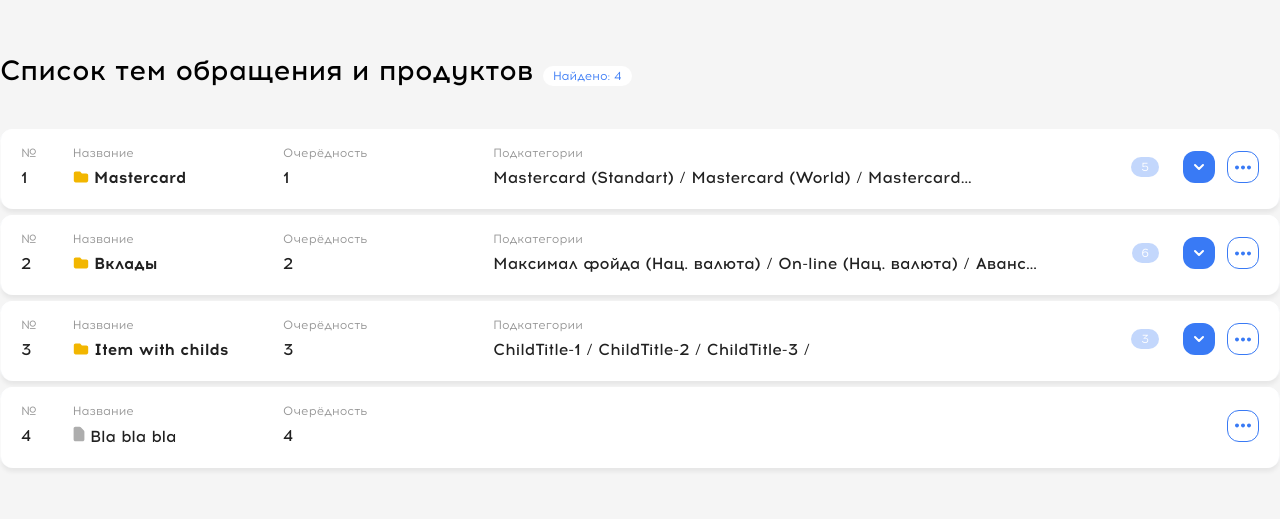
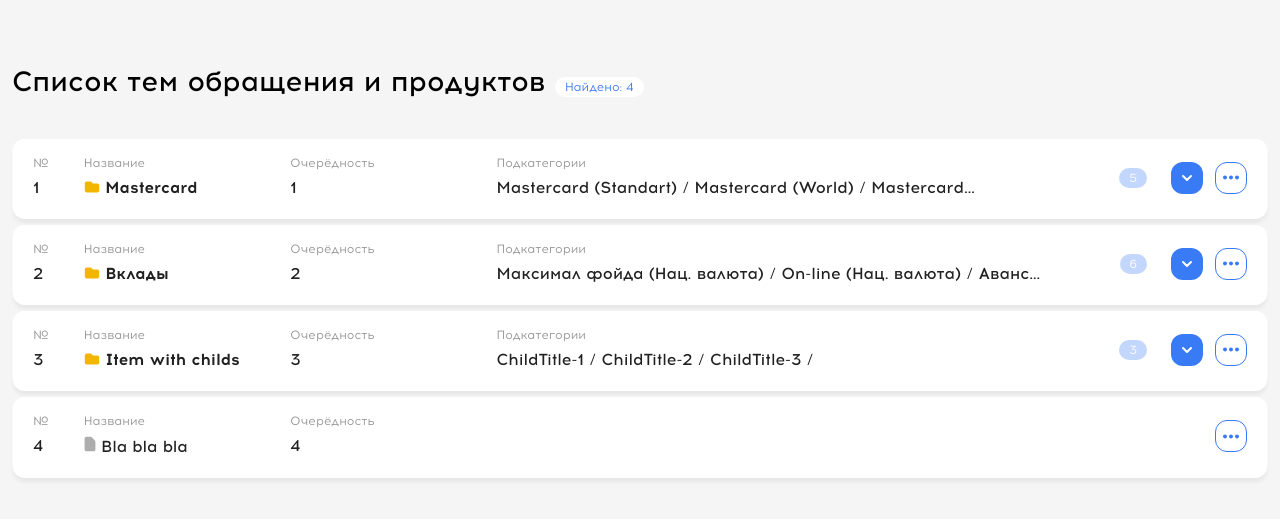
Before and after one commit to Proxx07/Drag-and-drop, a Vue app: page / in a window 1280 px wide. Shown: the part 137-656 px from the top of the page. Built offline with nearby package versions, Linux system fonts and the light colour scheme.

Commit message:
[DONE] ClickOutside functionality

```diff
--- a/src/App.vue
+++ b/src/App.vue
@@ -5,11 +5,11 @@ import {list as arr} from "@/data";
 
 const list = ref<IAccordionItem[]>(arr)
 
-const editHandler = (index: string | number) => {
+const editHandler = (index: string) => {
   alert(`Редактирование элемента ${index}`)
 }
 
-const deleteHandler = (index: string | number) => {
+const deleteHandler = (index: string) => {
   alert(`Удаление элемента ${index}`)
 }
 </script>
@@ -33,6 +33,7 @@ h1 {
 .wrapper {
   display: flex;
   flex-direction: column;
-  gap: 4rem
+  gap: 4rem;
+  padding: 25vh 1.2rem 0;
 }
 </style>
--- a/src/assets/main.css
+++ b/src/assets/main.css
@@ -12,7 +12,7 @@ body {
 }
 
 #app {
-  max-width: 165rem;
+  max-width: 180rem;
   margin: 0 auto;
   width: 100%;
   font-size: 2rem;
@@ -20,5 +20,4 @@ body {
   display: flex;
   align-items: center;
   flex-direction: column;
-  justify-content: center;
 }
--- a/src/components/VAccordion.vue
+++ b/src/components/VAccordion.vue
@@ -17,16 +17,13 @@ const {
 
   mouseDownHandler,
   mouseMoveHandler,
-  mouseLeaveHandler,
   mouseUpHandler,
   mouseOverHandler
 } = useAccordionList(props, emit)
-
 </script>
 
 <template>
-<!--  v-outside-click="mouseUpHandler"-->
-  <div class="accordion" @mousemove.stop="mouseMoveHandler" @mouseup.stop="mouseUpHandler" @mouseleave="mouseLeaveHandler">
+  <div class="accordion" v-outside-click="mouseUpHandler" @mousemove.stop="mouseMoveHandler" @mouseup="mouseUpHandler">
     <div
       class="accordion-layout"
       v-for="i in itemsCount" :key="modelValue[i].id"
@@ -39,13 +36,14 @@ const {
         }"
         :class="['accordion__item', isChildItem && 'accordion__item--child', activeItemIndex === i && 'accordion__item--fixed']"
         @mousedown.stop="mouseDownHandler(i)"
+        @mouseup="mouseUpHandler"
       >
 
         <v-accordion-header
           v-model:openedIndex="openedIndex"
           :key="modelValue[i].id"
           :name="modelValue[i].title"
-          :index="parentIndex ? parentIndex + '.' + (i + 1) : i + 1"
+          :index="parentIndex ? parentIndex + '.' + (i + 1) : `${i + 1}`"
           :order="i + 1"
           :folders="modelValue[i]?.childs"
           :class="[isChildItem && 'child-item']"
@@ -58,7 +56,7 @@ const {
           <v-accordion
             v-if="modelValue[i]?.childs"
             v-model="modelValue[i].childs"
-            :parent-index="parentIndex ? parentIndex + '.' + (i + 1) : i + 1"
+            :parent-index="parentIndex ? parentIndex + '.' + (i + 1) : `${i + 1}`"
             @edit="editHandler"
             @delete="deleteHandler"
           />
@@ -96,7 +94,6 @@ const {
     width: 100%;
     max-width: 165rem;
     margin: -1px 0;
-
     &--fixed {
       position: fixed;
       pointer-events: none;
--- a/src/components/VAccordionHeader.vue
+++ b/src/components/VAccordionHeader.vue
@@ -6,7 +6,7 @@ import type {IAccordionItem} from "@/types";
 
 const props = defineProps<{
   openedIndex?: number
-  index: number | string
+  index: string
   name: string
   order: number
   folders?: IAccordionItem[]
@@ -14,8 +14,8 @@ const props = defineProps<{
 
 const emit = defineEmits<{
   (e: 'update:openedIndex', index: number | string | null): void
-  (e: 'delete', index: string | number): void
-  (e: 'edit', index: string | number): void
+  (e: 'delete', index: string): void
+  (e: 'edit', index: string): void
 }>()
 
 const folderNames = props.folders ? computed(() => props.folders?.reduce((acc, {title}) => acc + title + ' / ', "")) : ""
@@ -29,11 +29,11 @@ const arrowClickHandler = (index: number | string) => {
   emit('update:openedIndex', value)
 }
 
-const editHandler = (index: string | number) => {
+const editHandler = (index: string) => {
   dropdown.value = false
   emit('edit', index)
 }
-const deleteHandler = (index: string | number) => {
+const deleteHandler = (index: string) => {
   dropdown.value = false
   emit('delete', index)
 }
--- a/src/composables/useAccordionList.ts
+++ b/src/composables/useAccordionList.ts
@@ -7,8 +7,8 @@ export interface IProps {
 
 export interface IEmits {
   (e: 'update:modelValue', list: IAccordionItem[]): void
-  (e: 'delete', index: string | number): void
-  (e: 'edit', index: string | number): void
+  (e: 'delete', index: string): void
+  (e: 'edit', index: string): void
 }
 export const useAccordionList = (props: IProps, emit: IEmits) => {
   let timeout: NodeJS.Timeout;
@@ -57,11 +57,11 @@ export const useAccordionList = (props: IProps, emit: IEmits) => {
 
   }
 
-  const editHandler = (index: string | number) => {
+  const editHandler = (index: string) => {
     emit('edit', index)
   }
 
-  const deleteHandler = (index: string | number) => {
+  const deleteHandler = (index: string) => {
     emit('delete', index)
   }
 
--- a/src/plugins/directives/VOutsideclick.ts
+++ b/src/plugins/directives/VOutsideclick.ts
@@ -11,10 +11,10 @@ export const VOutsideclick = {
         binding.value(event);
       }
     };
-    document.addEventListener('click', el.clickOutsideEvent);
+    document.body.addEventListener('mouseup', el.clickOutsideEvent);
   },
 
   unmounted(el: ExtendedHtmlElement) {
-    document.removeEventListener('click', el.clickOutsideEvent);
+    document.body.removeEventListener('mouseup', el.clickOutsideEvent);
   }
 }
```
Also changed, not shown: 5 other files (tests, documents, lock files or other folders).
